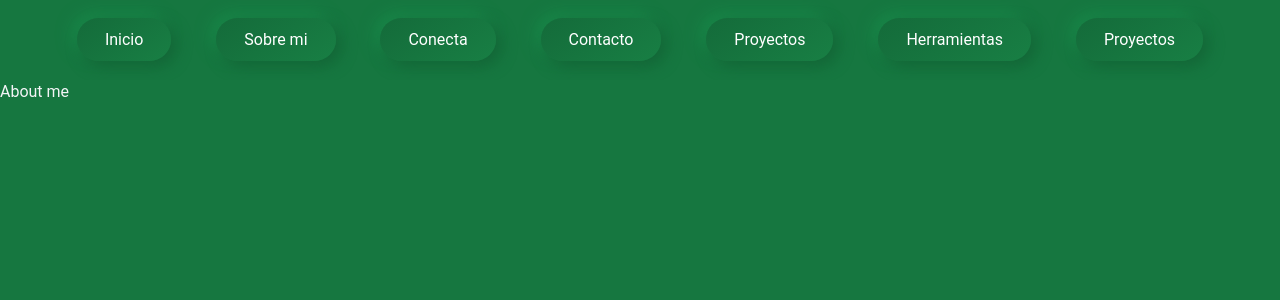
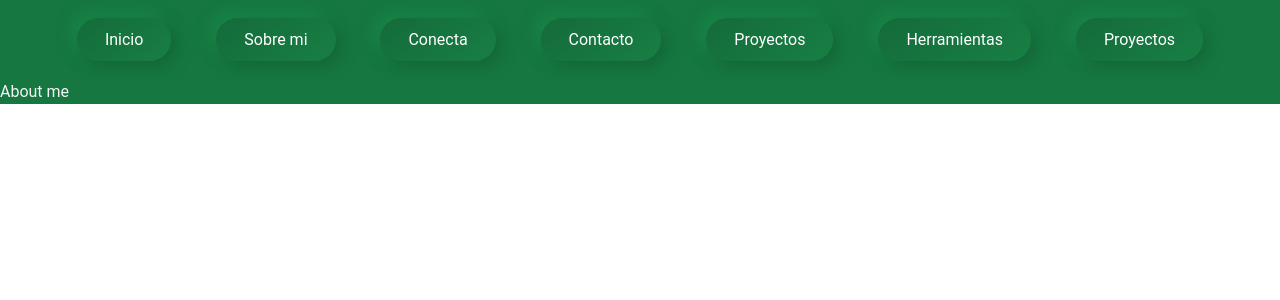
Before and after one commit to ragnarok22/about-page, a Next.js app: page /about in a window 1280 px wide. Shown: the top 300 px of the page. Built offline with nearby package versions, Linux system fonts and the light colour scheme.

Commit message:
fix: overflow hidden everyhwere

```diff
--- a/components/layouts/page.jsx
+++ b/components/layouts/page.jsx
@@ -4,7 +4,7 @@ import styles from './page.module.css'
 
 const PageLayout = ({ children, className }) => {
   return (
-    <BaseLayout className="flex flex-col w-screen h-screen">
+    <BaseLayout className="flex flex-col">
       <Navbar />
       <main className={`${styles.main} ${className}`}>
         { children }
--- a/components/navbar/navbar.module.scss
+++ b/components/navbar/navbar.module.scss
@@ -1,5 +1,5 @@
 nav.nav {
-  @apply text-white order-2 md:order-1 md:w-screen md:py-4 md:px-8;
+  @apply text-white order-2 md:order-1 md:py-4 md:px-8;
 
   ul {
     @apply md:flex justify-evenly;
--- a/styles/Index.module.scss
+++ b/styles/Index.module.scss
@@ -1,5 +1,5 @@
 .main {
-  @apply flex flex-col h-screen w-full;
+  @apply flex flex-col h-screen w-full overflow-hidden;
   background-color: #167740;
   color: white;
   position: relative;
--- a/styles/Mobile.module.scss
+++ b/styles/Mobile.module.scss
@@ -1,5 +1,5 @@
 .main {
-  @apply flex flex-col h-screen w-screen;
+  @apply flex flex-col h-screen w-screen overflow-hidden;
   background-color: #167740;
   color: white;
   position: relative;
--- a/styles/globals.css
+++ b/styles/globals.css
@@ -7,5 +7,5 @@
 html,
 body {
   font-family: 'Roboto', sans-serif;
-  @apply overflow-hidden;
+  /* @apply overflow-hidden; */
 }
```
